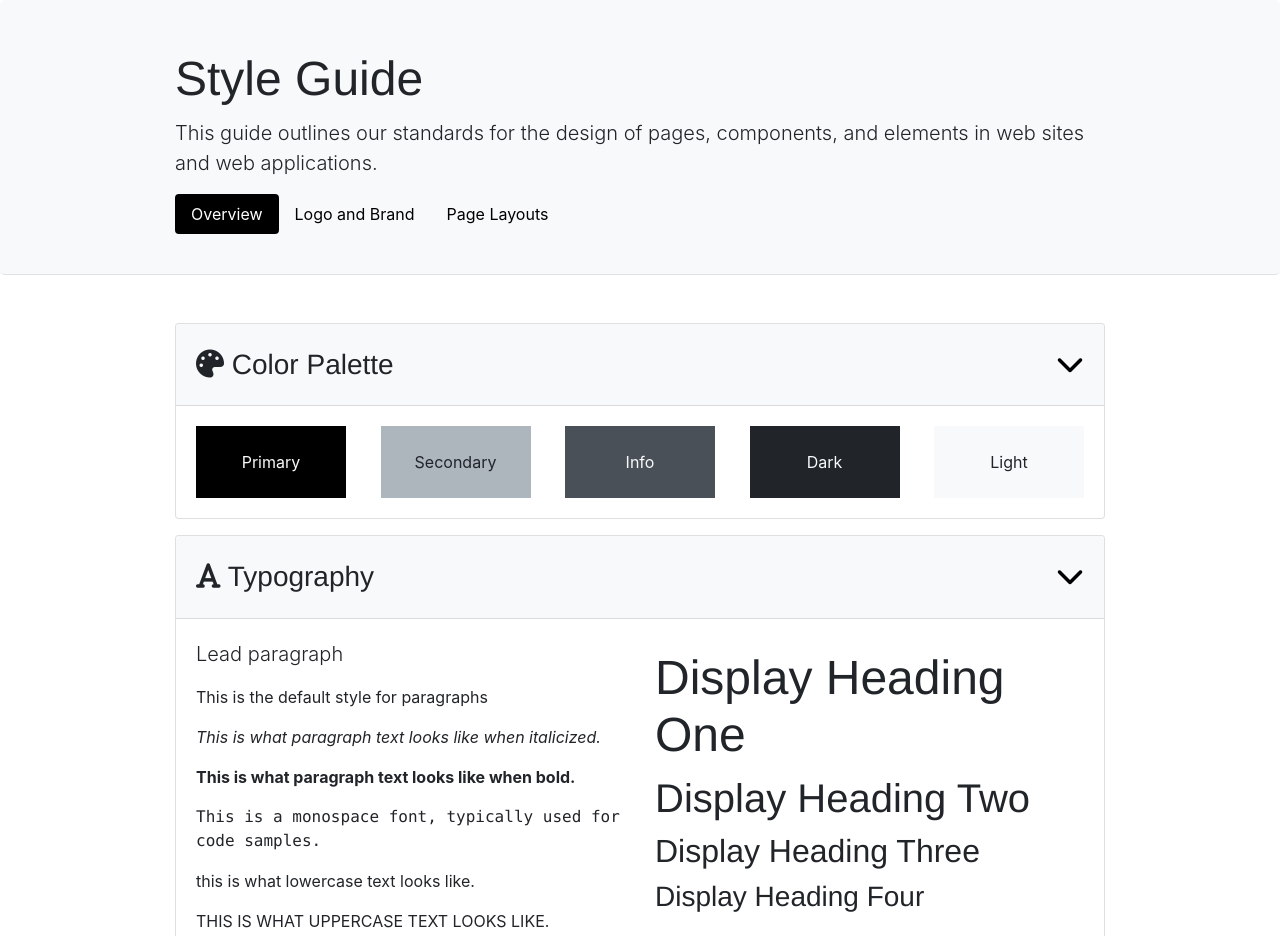
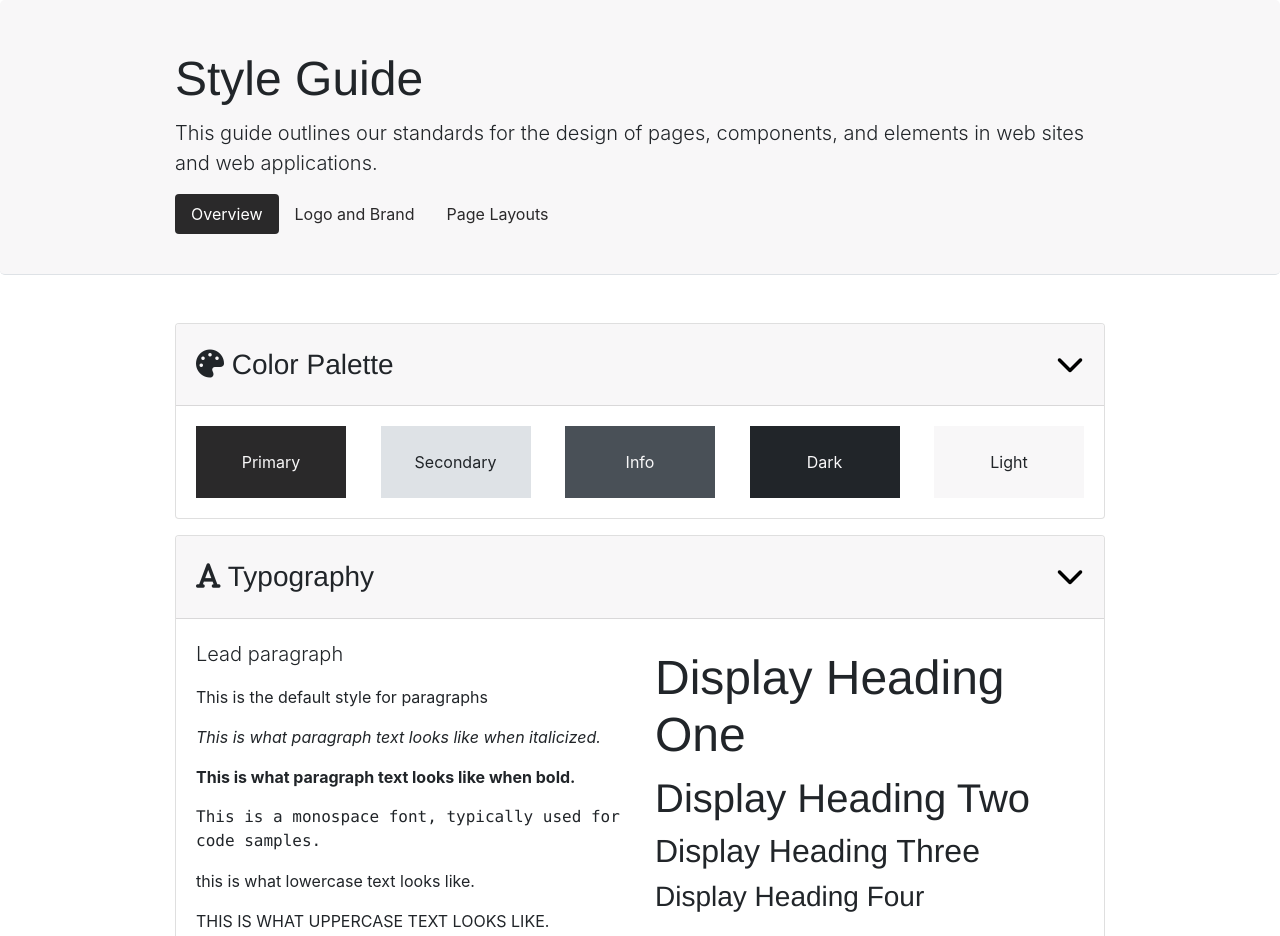
Before and after one commit to danyadsmith/bootstrap-builder, a website: page src/index.html in a window 1280 px wide. Shown: the top 936 px of the page. Drawn offline with nearby package versions, Linux system fonts and the light colour scheme; files that its build step writes are made by us from their sources.

Commit message:
Add Accent Colors
Update the _bs4_overrides partial to include additional colors that
can be used as accent colors or base colors for mixing, saturating or
tinting colors with Sass functions.

Add a palette of gray values including:

  warm gray, cool gray, french gray.

Add a pallette of brown values including:

  beige, bronze, brown.

Modify the success, warning and danger default theme colors by
shading them by 15%.

```diff
--- a/src/scss/_bs4_overrides_color.scss
+++ b/src/scss/_bs4_overrides_color.scss
@@ -19,6 +19,11 @@ $magenta:    hsla(319, 73%, 47%, 1);  // #CE2097
 $teal:       hsla(161, 70%, 46%, 1);  // #23c895
 $pink:       hsla(1, 100%, 75%, 1);   // #ff8381
 $brown:      hsla(32, 75%, 22%, 1);   // #643C0E
+$bronze:     hsla(41, 30%, 62%, 1);   // #BBA981
+$beige:      hsla(36, 54%, 84%, 1);   // #ECDABF
+$warm-gray:  hsla(320, 7%, 82%, 1);   // #D4CED2
+$cool-gray:  hsla(206, 15%, 82%, 1);  // #C9D1D7
+$french-gray:hsla(0, 8%, 69%, 1);     // #B5A9A9
 
 // Grayscale Colors
 
@@ -36,10 +41,10 @@ $black:    #000;
 
 // Theme Colors
 
-$theme-color-001:   $black;
-$theme-color-002:   $gray-500;
+$theme-color-001:   mix($warm-gray, $black, 20%);
+$theme-color-002:   $gray-300;
 $theme-color-003:   $gray-700;
-$theme-color-light: $gray-100;
+$theme-color-light: lighten($warm-gray, 15%);
 $theme-color-dark:  $gray-900;
 
 $colors: (
@@ -58,10 +63,15 @@ $colors: (
   "purple": $purple,
   "magenta": $magenta,
   "teal": $teal,
+  "beige": $beige,
   "pink": $pink,
   "brown": $brown,
+  "bronze": $bronze,
+  "cool-gray": $cool-gray,
+  "warm-gray": $warm-gray,
+  "french-gray": $french-gray,
   "black": $black,
-  "white": $white,
+  "white": $white
 );
 
 $theme-colors: (
@@ -70,9 +80,9 @@ $theme-colors: (
   "info": $theme-color-003,
   "light": $theme-color-light,
   "dark": $theme-color-dark,
-  "success": $green,
-  "warning": $amber,
-  "danger": $red
+  "success": mix($black, $green, 15%),
+  "warning": mix($black, $amber, 5%),
+  "danger": mix($black, $red, 15%)
 );
 
 $body-bg:                   $white;
--- a/src/scss/_utilities_color.scss
+++ b/src/scss/_utilities_color.scss
@@ -126,12 +126,28 @@
   background-color: $pink;
 }
 
+.beige {
+  color: $beige;
+}
+
+.bg-beige {
+  background-color: $beige;
+}
+
 .brown {
   color: $brown;
 }
 
 .bg-brown {
   background-color: $brown;
+}
+
+.bronze {
+  color: $bronze;
+}
+
+.bg-bronze {
+  background-color: $bronze;
 }
 
 .gray-100 {
@@ -206,6 +222,30 @@
   background-color: $gray-900;
 }
 
+.cool-gray {
+  color: $cool-gray;
+}
+
+.bg-cool-gray {
+  background-color: $cool-gray;
+}
+
+.warm-gray {
+  color: $warm-gray;
+}
+
+.bg-warm-gray {
+  background-color: $warm-gray;
+}
+
+.french-gray {
+  color: $french-gray;
+}
+
+.bg-french-gray {
+  background-color: $french-gray;
+}
+
 .bg-black {
   background-color: $black;
 }
```
